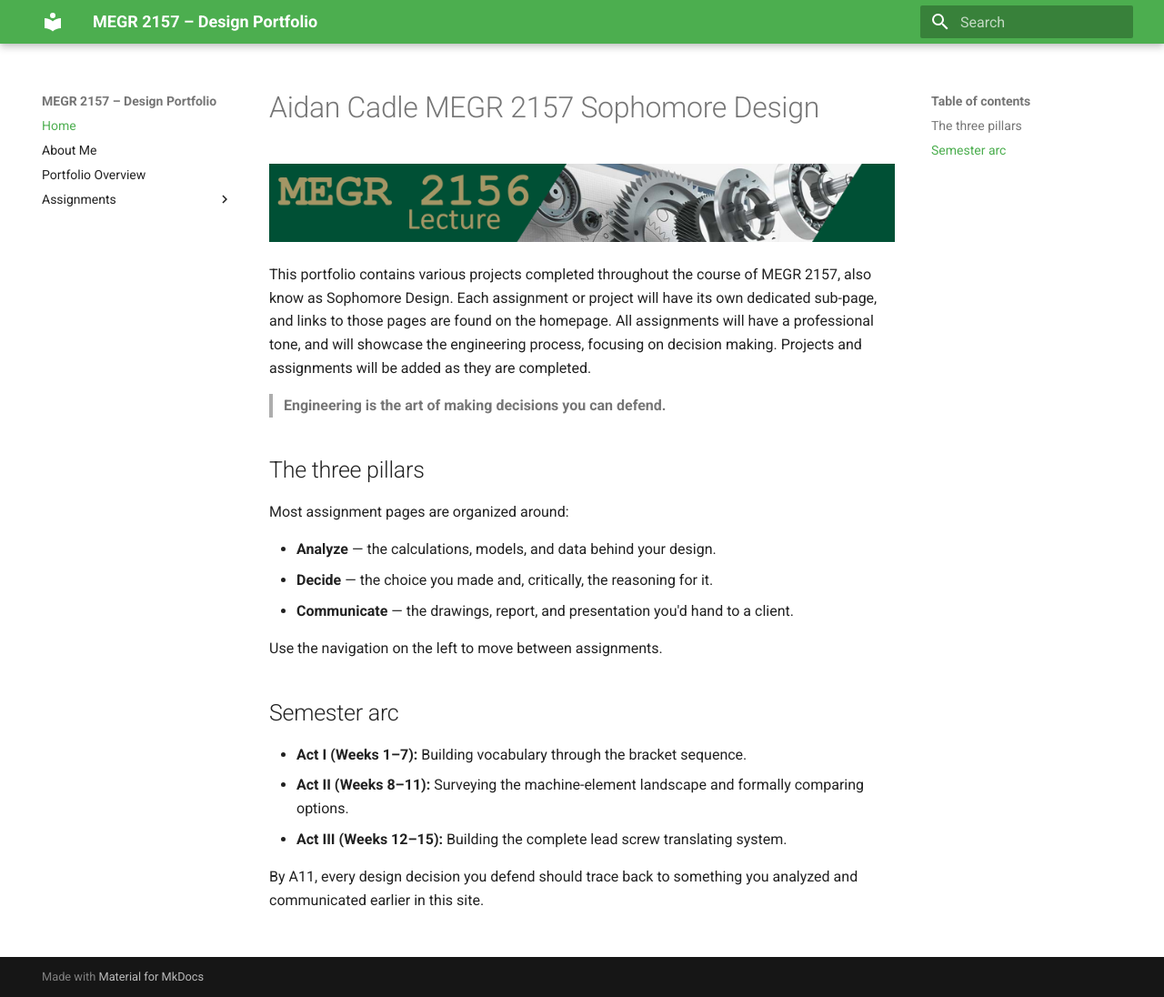
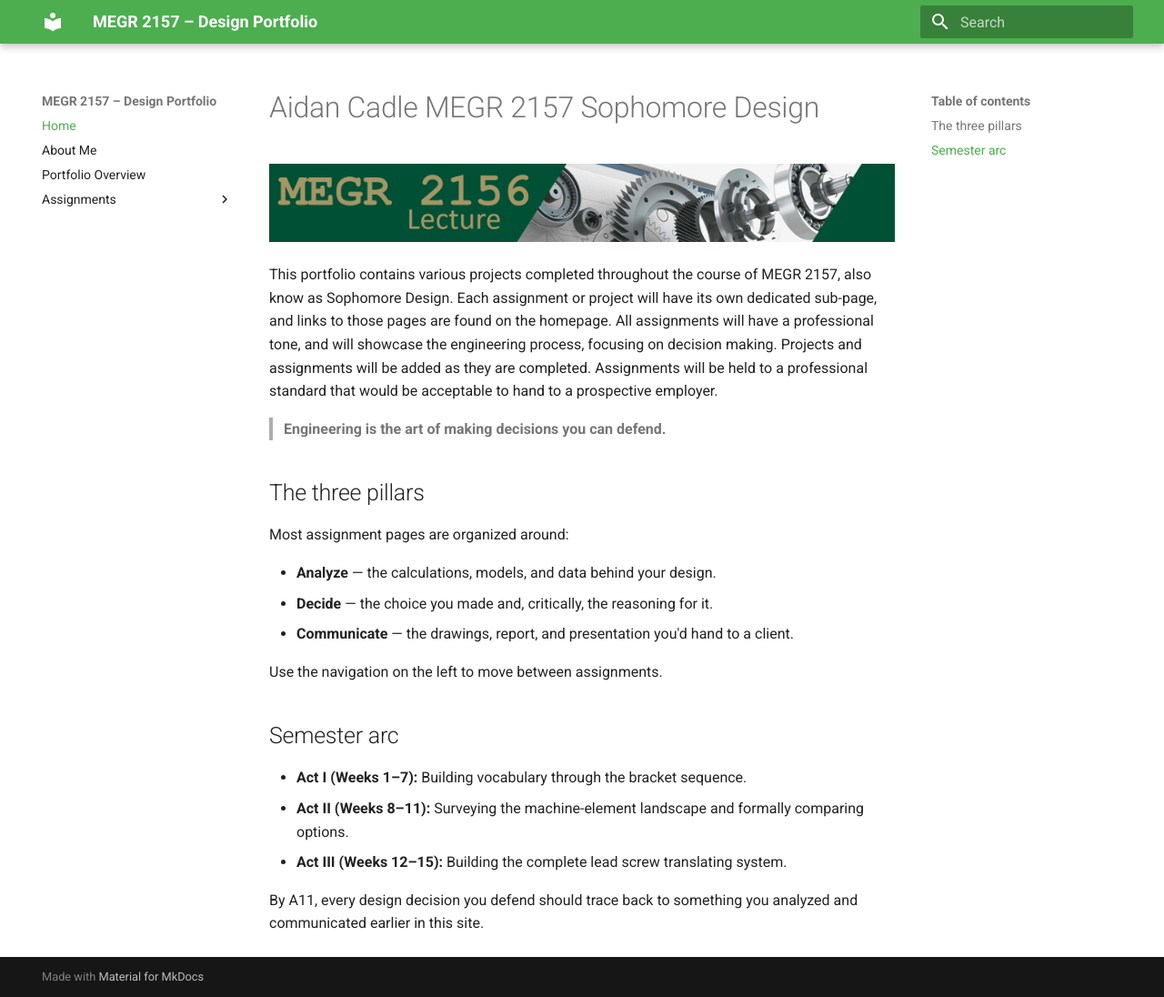
Before and after one commit to CadlesCelica/megr2157-portfolio, an MkDocs documentation site: the page built from docs/index.md, in a window 1280 px wide and 1096 px high. Shown: the whole window at 91% size. Built offline with MkDocs 1.6.1 and Material for MkDocs 9.7.7, drawn with Linux system fonts in a browser that asks for light colours.

```diff
--- a/docs/index.md
+++ b/docs/index.md
@@ -2,7 +2,7 @@
 
 ![MEGR 2156-7 Title](MEGR2156title.png)
 
-This portfolio contains various projects completed throughout the course of MEGR 2157, also know as Sophomore Design. Each assignment or project will have its own dedicated sub-page, and links to those pages are found on the homepage. All assignments will have a professional tone, and will showcase the engineering process, focusing on decision making. Projects and assignments will be added as they are completed.
+This portfolio contains various projects completed throughout the course of MEGR 2157, also know as Sophomore Design. Each assignment or project will have its own dedicated sub-page, and links to those pages are found on the homepage. All assignments will have a professional tone, and will showcase the engineering process, focusing on decision making. Projects and assignments will be added as they are completed. Assignments will be held to a professional standard that would be acceptable to hand to a prospective employer.
 
 > **Engineering is the art of making decisions you can defend.**
 
```
